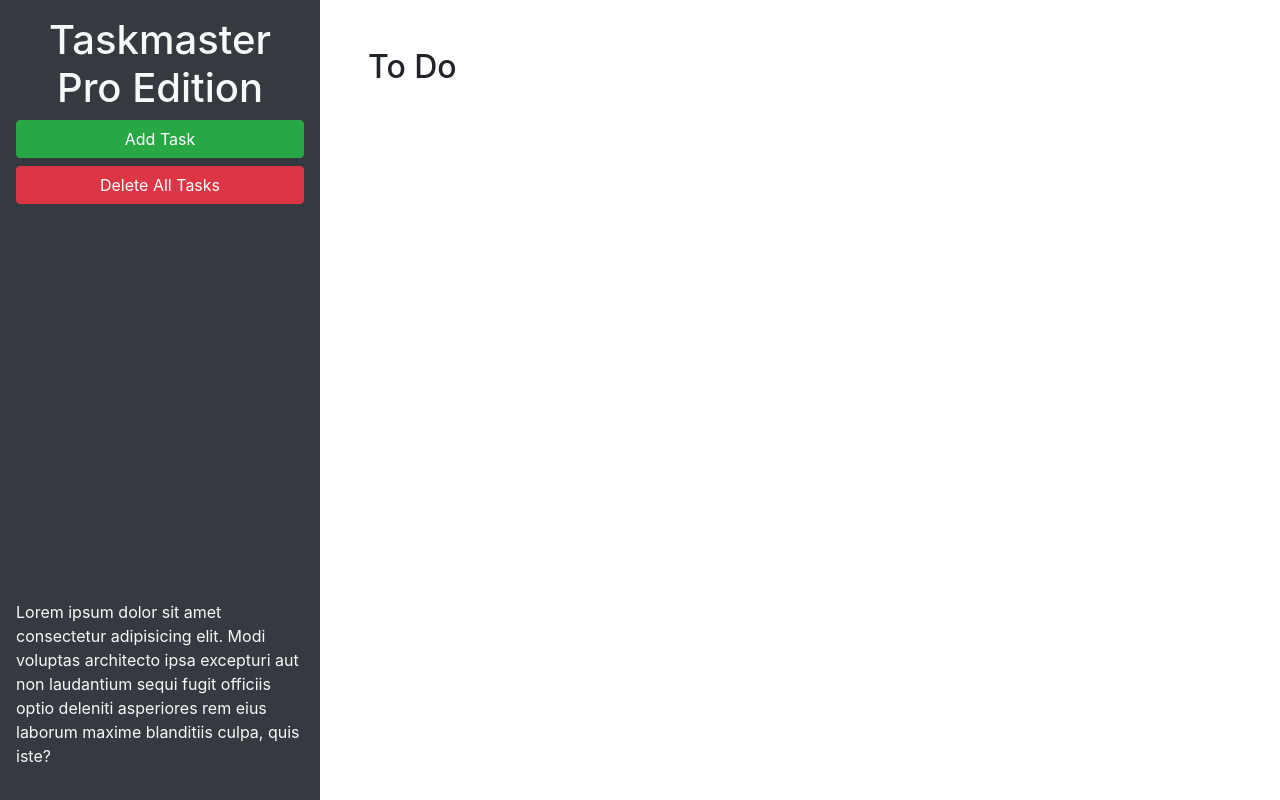
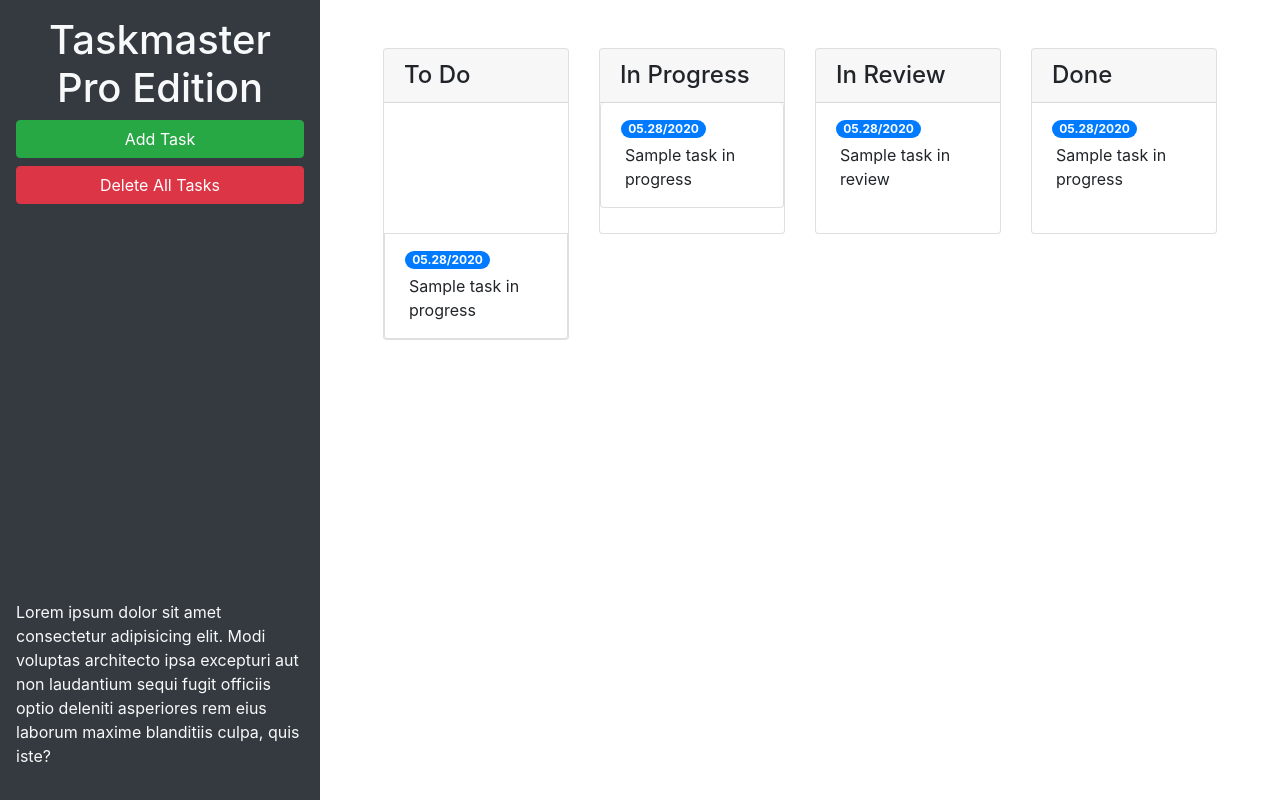
Before and after one commit to a-breezy/taskmaster-pro, a plain HTML site: page index.html in a window 1280 px wide. Drawn offline with nearby package versions, Linux system fonts and the light colour scheme.

Commit message:
update containeds with bootstrap

```diff
--- a/assets/js/script.js
+++ b/assets/js/script.js
@@ -139,7 +139,7 @@ $(".list-group").on("blur", "input[type='text']", function() {
 
   // recreate span element with bootstrap classes
   var taskSpan = $("<span>")
-    ,addClass("badge badge-primary badge-pill")
+    .addClass("badge badge-primary badge-pill")
     .text(date);
 
   // replace input with span element
--- a/index.html
+++ b/index.html
@@ -24,9 +24,57 @@
       </p>
     </header>
     <main class="col-12 col-lg-9">
-      <div class="m-5">
-        <h2>To Do</h2>
-        <ul id="list-toDo" class="list-group"> </ul>
+      <div class="m-5 row justify-content-around">
+        <div class="col-12 col-md-6 col-xl-3 mb-3">
+          <div class="card">
+            <h4 class="card-header">To Do</h4>
+            <ul id="list-toDo" class="list-group list-group-flush"> </ul>
+              <li class="list-group-item">
+                <span class="badge badge-primary badge-pill">05.28/2020</span>
+                <p class="m-1">Sample task in progress</p>
+              </li>
+            </ul>
+          </div>
+        </div>
+        <!-- in progress -->
+        <div class="col-12 col-md-6 col-xl-3 mb-3">
+          <div class="card">
+            <h4 class="card-header">In Progress</h4>
+            <ul id="list-inProgress" class="list-group list-gorup-flush">
+              <li class="list-group-item">
+                <span class="badge badge-primary badge-pill">05.28/2020</span>
+                <p class="m-1">Sample task in progress</p>
+              </li>
+            </ul>
+          </div>
+        </div>
+        <!-- end in progress -->
+        <!-- start in review -->
+        <div class="col-12 col-md-6 col-xl-3 mb-3">
+          <div class="card">
+            <h4 class="card-header">In Review</h4>
+            <ul id="list-inReview" class="list-group list-group-flush">
+              <li class="list-group-item">
+                <span class="badge badge-primary badge-pill">05.28/2020</span>
+                <p class="m-1">Sample task in review</p>
+              </li>
+            </ul>
+          </div>
+        </div>
+        <!-- end in Review -->
+        <!-- start done-->
+        <div class="col-12 col-md-6 col-xl-3 mb-3">
+          <div class="card">
+            <h4 class="card-header">Done</h4>
+            <ul id="list-done" class="list-group list-group-flush">
+              <li class="list-group-item">
+                <span class="badge badge-primary badge-pill">05.28/2020</span>
+                <p class="m-1">Sample task in progress</p>
+              </li>
+            </ul>
+          </div>
+        </div>
+        <!-- end done -->
       </div>
     </main>
   </div>
@@ -46,11 +94,11 @@
           <form>
             <div class="form-group">
               <label for="modalTaskDescription">Task description</label>
-              <textarea id="modalTaskDescription" rows="3"></textarea>
+              <textarea id="modalTaskDescription" rows="3" class="form-control"></textarea>
             </div>
             <div class="form-group">
               <label for="modalDueDate">Due date</label>
-              <input type="text" id="modalDueDate" placeholder="mm/dd/yyyy" autocomplete="off" />
+              <input type="text" class="form-control" id="modalDueDate" placeholder="mm/dd/yyyy" autocomplete="off" />
             </div>
           </form>
         </div>
```
